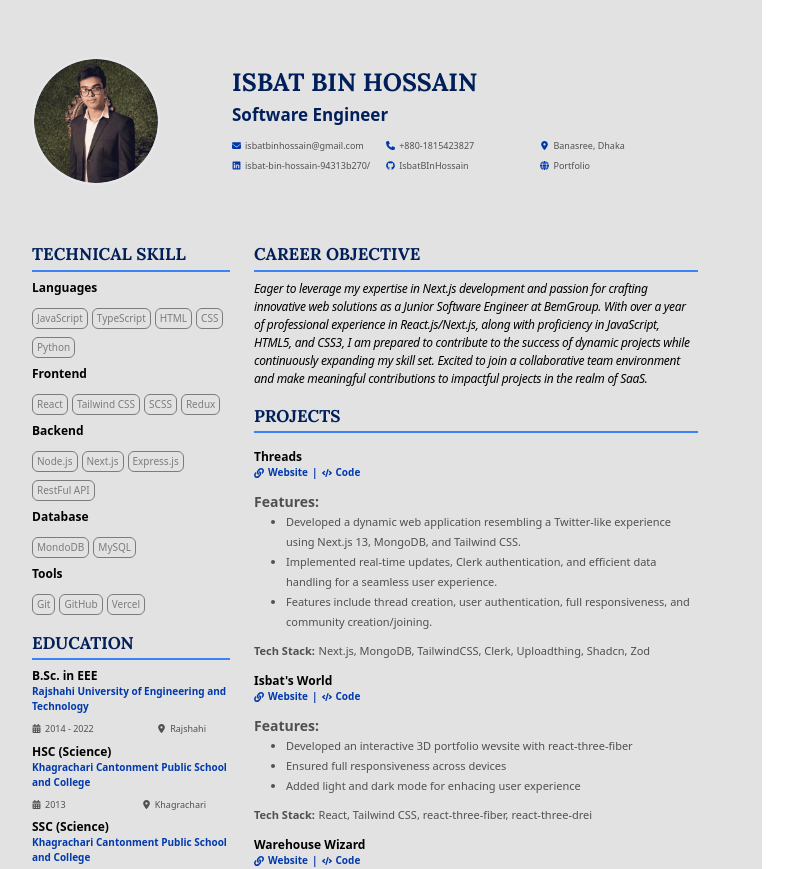
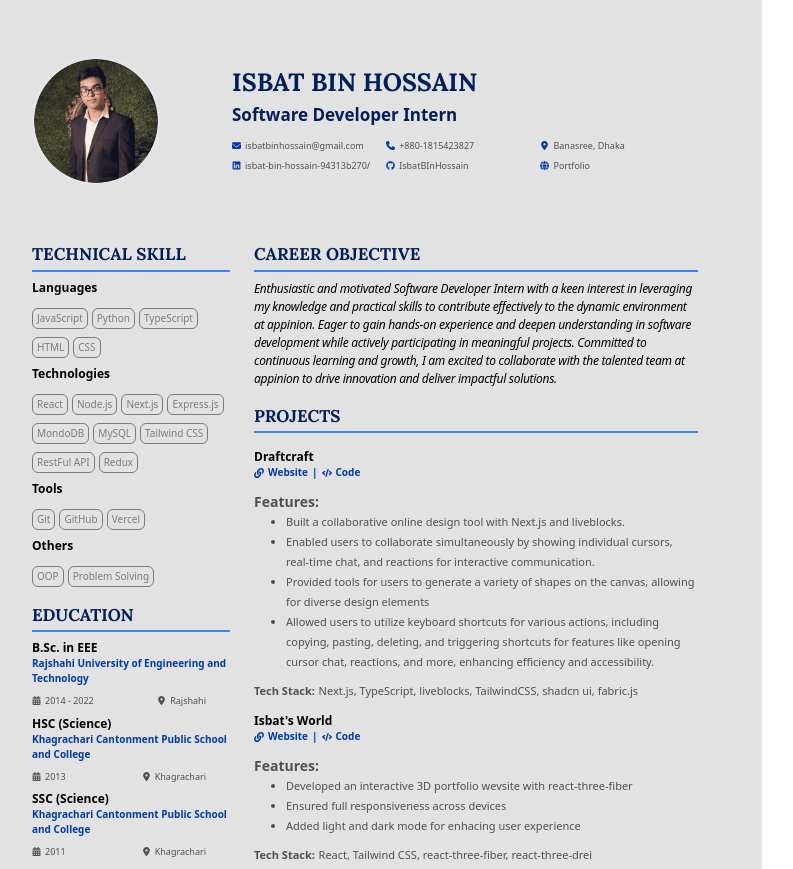
Before and after one commit to IsbatBInHossain/cv-maker, a React (Vite) app: page / in a window 1280 px wide. Shown: the top 869 px of the page, without its empty margins (32-825 px from the left). Built offline with nearby package versions, Linux system fonts and the light colour scheme.

Commit message:
add draftcraft in proijects

```diff
--- a/src/components/Sidebar.jsx
+++ b/src/components/Sidebar.jsx
@@ -1,6 +1,6 @@
-import { Courses } from './Courses'
+// import { Courses } from './Courses'
 import { Education } from './Education'
-// import ProblemSolving from './ProblemSolving'
+import ProblemSolving from './ProblemSolving'
 import { Technical } from './Technical'
 
 export const Sidebar = () => {
@@ -8,8 +8,8 @@ export const Sidebar = () => {
     <div className='flex flex-col'>
       <Technical />
       <Education />
-      <Courses />
-      {/* <ProblemSolving /> */}
+      {/* <Courses /> */}
+      <ProblemSolving />
     </div>
   )
 }
--- a/src/data.js
+++ b/src/data.js
@@ -9,64 +9,86 @@ export const personalInfo = {
 }
 
 export const jobInfo = {
-  title: 'Software Engineer',
+  title: 'Software Developer Intern',
   'career-objective':
-    'Eager to leverage my expertise in Next.js development and passion for crafting innovative web solutions as a Junior Software Engineer at BemGroup. With over a year of professional experience in React.js/Next.js, along with proficiency in JavaScript, HTML5, and CSS3, I am prepared to contribute to the success of dynamic projects while continuously expanding my skill set. Excited to join a collaborative team environment and make meaningful contributions to impactful projects in the realm of SaaS.',
+    'Enthusiastic and motivated Software Developer Intern with a keen interest in leveraging my knowledge and practical skills to contribute effectively to the dynamic environment at appinion. Eager to gain hands-on experience and deepen understanding in software development while actively participating in meaningful projects. Committed to continuous learning and growth, I am excited to collaborate with the talented team at appinion to drive innovation and deliver impactful solutions.',
 }
 
 export const skills = {
   languages: [
     'JavaScript',
+    'Python',
     'TypeScript',
     'HTML',
     'CSS',
-    'Python',
     // 'C++'
   ],
-  frontend: ['React', 'Tailwind CSS', 'SCSS', 'Redux'],
-  backend: ['Node.js', 'Next.js', 'Express.js', 'RestFul API'],
-  database: ['MondoDB', 'MySQL'],
+  // frontend: ['React', 'Tailwind CSS', 'SCSS', 'Redux'],
+  // backend: ['Node.js', 'Next.js', 'Express.js', 'RestFul API'],
+  // database: ['MondoDB', 'MySQL'],
 
-  // technologies: [
-  //   'React',
-  //   'Node.js',
-  //   'Next.js',
-  //   'Express.js',
-  //   'MondoDB',
-  //   'MySQL',
-  //   'Tailwind CSS',
-  //   // 'Vue.js',
-  //   'RestFul API',
-  //   // 'SCSS',
-  //   'Redux',
-  // ],
+  technologies: [
+    'React',
+    'Node.js',
+    'Next.js',
+    'Express.js',
+    'MondoDB',
+    'MySQL',
+    'Tailwind CSS',
+    // 'Vue.js',
+    'RestFul API',
+    // 'SCSS',
+    'Redux',
+  ],
   tools: ['Git', 'GitHub', 'Vercel'],
-  // others: ['OOP', 'Problem Solving'],
+  others: ['OOP', 'Problem Solving'],
 }
 
 export const projects = [
   {
-    name: 'Threads',
-    desc: 'Thread is a dynamic web application providing a Twitter-like experience. It utilizes real-time updates, Clerk authentication, and efficient data handling for a smooth and interactive user experience. Features include creating and sharing threads, user authentication, full responsiveness, personalized user profiles, and community creation/joining.',
+    name: 'Draftcraft',
+    desc: 'Draftcraft is a collaborative online design tool built with Next.js and liveblocks',
     features: [
-      'Developed a dynamic web application resembling a Twitter-like experience using Next.js 13, MongoDB, and Tailwind CSS.',
-      'Implemented real-time updates, Clerk authentication, and efficient data handling for a seamless user experience.',
-      'Features include thread creation, user authentication, full responsiveness, and community creation/joining.',
+      'Built a collaborative online design tool with Next.js and liveblocks.',
+      'Enabled users to collaborate simultaneously by showing individual cursors, real-time chat, and reactions for interactive communication.',
+      'Provided tools for users to generate a variety of shapes on the canvas, allowing for diverse design elements',
+      'Allowed users to utilize keyboard shortcuts for various actions, including copying, pasting, deleting, and triggering shortcuts for features like opening cursor chat, reactions, and more, enhancing efficiency and accessibility.',
     ],
     'tech-stack': [
       'Next.js',
-      'MongoDB',
+      'TypeScript',
+      'liveblocks',
       'TailwindCSS',
-      'Clerk',
-      'Uploadthing',
-      'Shadcn',
-      'Zod',
+      'shadcn ui',
+      'fabric.js',
     ],
     links: {
-      website: 'https://threads-clone-rho.vercel.app/',
-      code: 'https://github.com/IsbatBInHossain/threads-clone',
+      website: 'https://draftcraft.vercel.app/',
+      code: 'https://github.com/IsbatBInHossain/draftcraft',
     },
   },
+  // {
+  //   name: 'Threads',
+  //   desc: 'Thread is a dynamic web application providing a Twitter-like experience. It utilizes real-time updates, Clerk authentication, and efficient data handling for a smooth and interactive user experience. Features include creating and sharing threads, user authentication, full responsiveness, personalized user profiles, and community creation/joining.',
+  //   features: [
+  //     'Developed a dynamic web application resembling a Twitter-like experience using Next.js 13, MongoDB, and Tailwind CSS.',
+  //     'Implemented real-time updates, Clerk authentication, and efficient data handling for a seamless user experience.',
+  //     'Features include thread creation, user authentication, full responsiveness, and community creation/joining.',
+  //   ],
+  //   'tech-stack': [
+  //     'Next.js',
+  //     'MongoDB',
+  //     'TailwindCSS',
+  //     'Clerk',
+  //     'Uploadthing',
+  //     'Shadcn',
+  //     'Zod',
+  //   ],
+  //   links: {
+  //     website: 'https://threads-clone-rho.vercel.app/',
+  //     code: 'https://github.com/IsbatBInHossain/threads-clone',
+  //   },
+  // },
   {
     name: "Isbat's World",
     desc: "Isbat's World is an interactive 3D portfolio website made with react-three-fiber. ",
@@ -107,6 +129,7 @@ export const projects = [
       code: 'https://github.com/IsbatBInHossain/Warehouse-Wizard',
     },
   },
+
   // {
   //   name: 'Tech Haven',
   //   desc: 'Tech Haven is an e-commerce site powered by Payload CMS. It offers user-friendly features, including secure authentication, a streamlined admin panel for product management, secure payments through Stripe, and efficient pagination and search functionality.',
```
